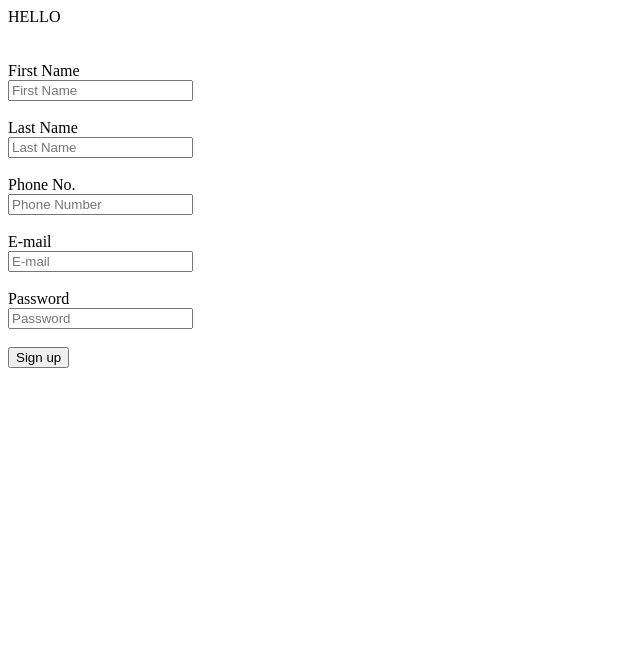
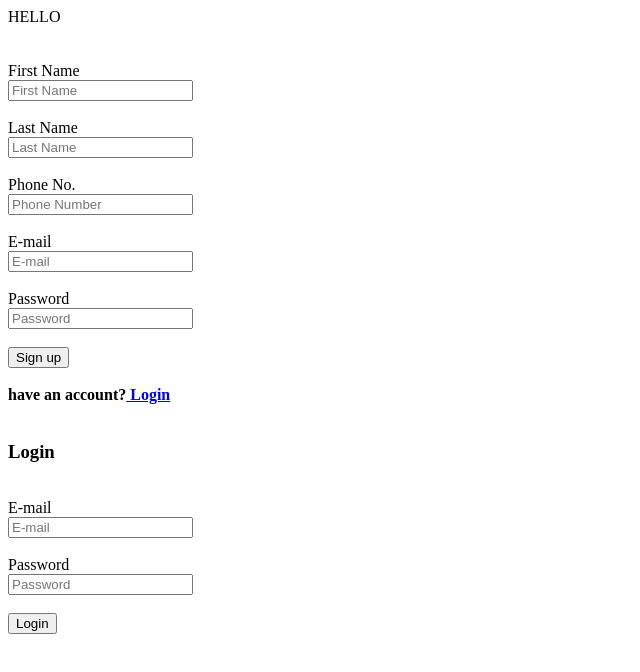
Before and after one commit to abeer-rawash/pwc-complaint, a React (Create React App) app in the folder client/: page / in a window 1280 px wide. Shown: the top 672 px of the page, without its empty margins (0-640 px from the left). Built offline with nearby package versions, Linux system fonts and the light colour scheme.

Commit message:
login for customer done

```diff
--- a/client/src/App.js
+++ b/client/src/App.js
@@ -1,10 +1,12 @@
 import Signup from "./components/customer/signup";
+import Login from "./components/customer/login";
 
 function App() {
   return (
     <div className="App">
       HELLO
       <Signup />
+      <Login />
     </div>
   );
 }
--- a/client/src/components/customer/login.js
+++ b/client/src/components/customer/login.js
@@ -59,11 +59,11 @@ export default class Login extends Component {
       password: this.state.password,
     };
     axios
-      .post("/addUser/adduser", user)
+      .post("/app/logincustomer", user)
       .then((res) => {
-        window.location = "/login";
+        console.log(res);
       })
-      .catch((err) => alert("work on backend girl"));
+      .catch((err) => alert("wrong email or password"));
   }
 
   render() {
--- a/client/src/components/customer/signup.js
+++ b/client/src/components/customer/signup.js
@@ -99,7 +99,9 @@ export default class Signup extends Component {
     };
     axios
       .post("/app/addcustomer", customer)
-      .then((res) => {})
+      .then((res) => {
+        // window.location = "/app/login";
+      })
       .catch((err) => alert("email already exists"));
   }
 
@@ -189,7 +191,9 @@ export default class Signup extends Component {
             <input type="button" value="Sign up" onClick={this.handleClick} />
             <br></br>
             <br></br>
-            <b>{/* have an account?<a href="/login"> Login </a> */}</b>
+            <b>
+              have an account?<a href="/login"> Login </a>
+            </b>
             <br></br>
           </form>
         </div>
```
Also changed, not shown: client/src/components/admin/login.js (added), client/src/components/admin/signup.js (added), 1 other file (tests, documents, lock files or other folders).
